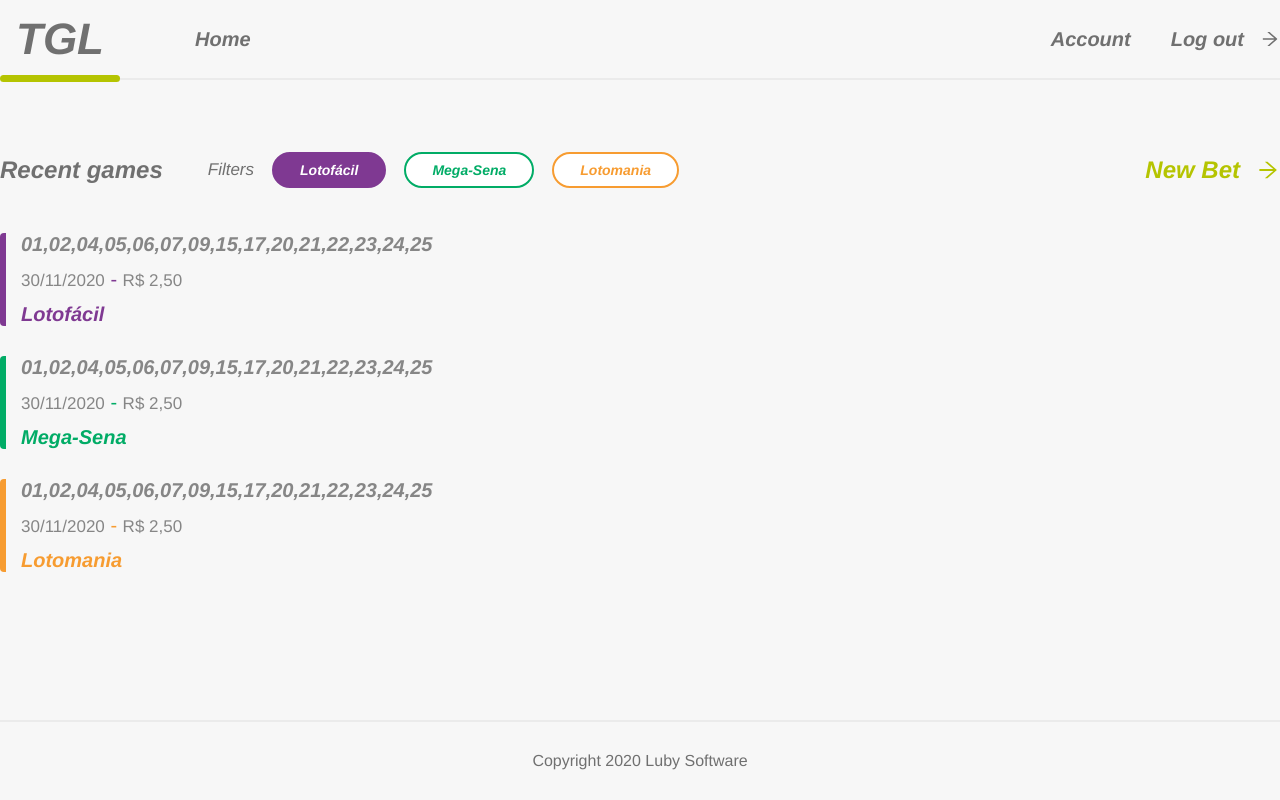
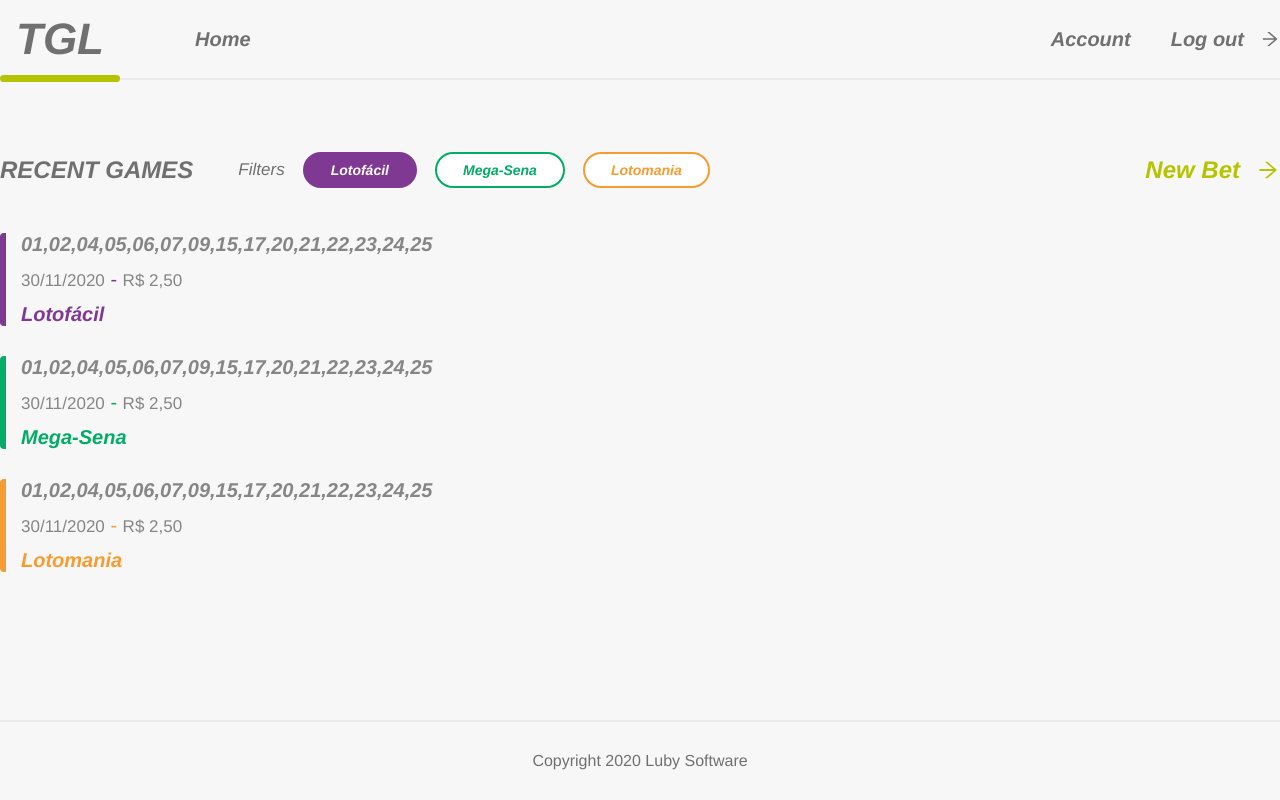
Before and after one commit to gabepinheiro/tgl-react, a React (Vite) app: page / in a window 1280 px wide. Built offline with nearby package versions, Linux system fonts and the light colour scheme.

Commit message:
feat(pages/styles/Heading): added upcase option

```diff
--- a/src/pages/home.tsx
+++ b/src/pages/home.tsx
@@ -19,7 +19,7 @@ function HomePage () {
   return (
     <S.Content>
       <S.Box style={{ display: 'flex', alignItems: 'center' }}>
-        <S.Heading>Recent games</S.Heading>
+        <S.Heading upcase>Recent games</S.Heading>
       </S.Box>
 
       <S.Box style={{ display: 'flex', alignItems: 'center', gap: '1.8rem' }}>
--- a/src/pages/styles.ts
+++ b/src/pages/styles.ts
@@ -2,6 +2,7 @@ import styled, { css } from 'styled-components'
 
 type HeadingProps = {
   size?: 'medium' | 'large'
+  upcase?: boolean
 }
 
 const HeadingModifiers = {
@@ -11,11 +12,15 @@ const HeadingModifiers = {
   large: () => css`
     font-size: 3.5rem;
   `,
+  upcase: () => css`
+    text-transform: uppercase;
+  `,
 }
 
 export const Heading = styled.h2<HeadingProps>`
-  ${({ size = 'medium' }) => css`
+  ${({ size = 'medium', upcase = false }) => css`
     ${!!size && HeadingModifiers[size]}
+    ${upcase && HeadingModifiers.upcase()}
   `}
   font-style: italic;
 `
```
